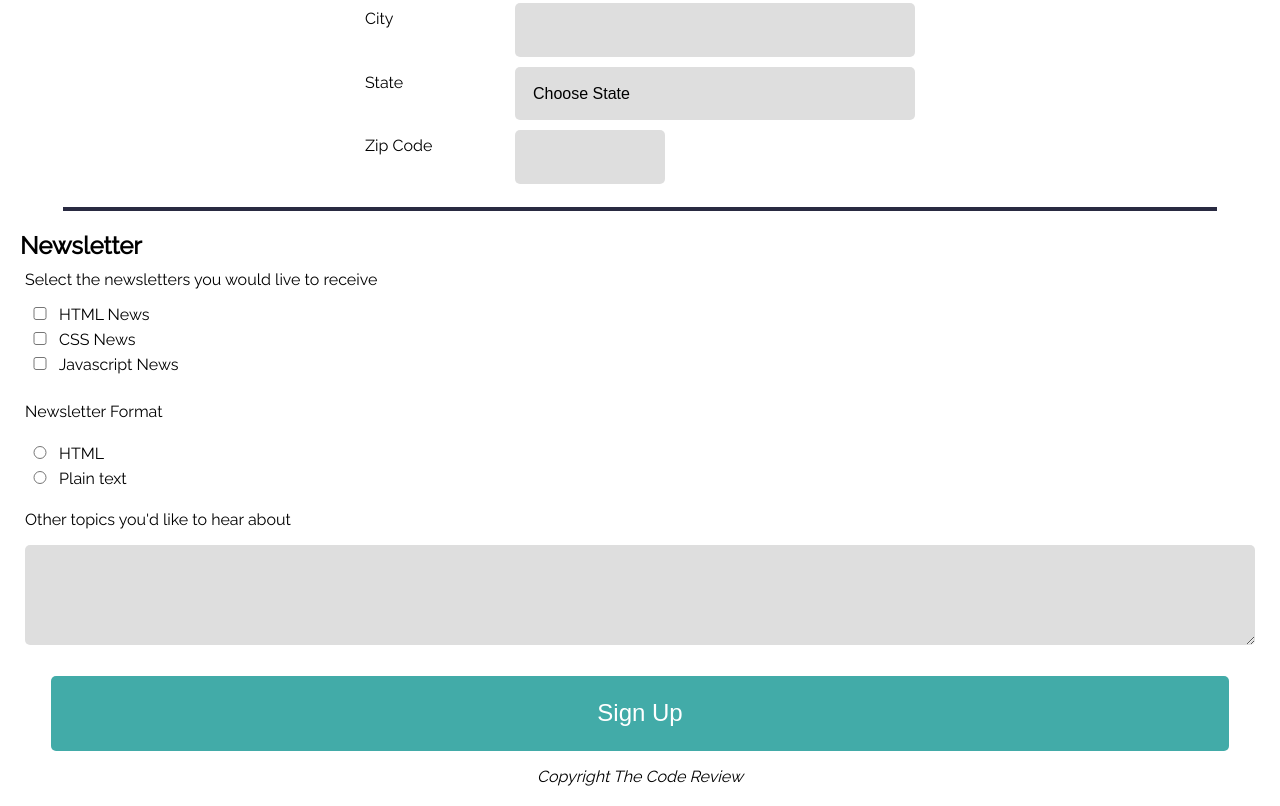
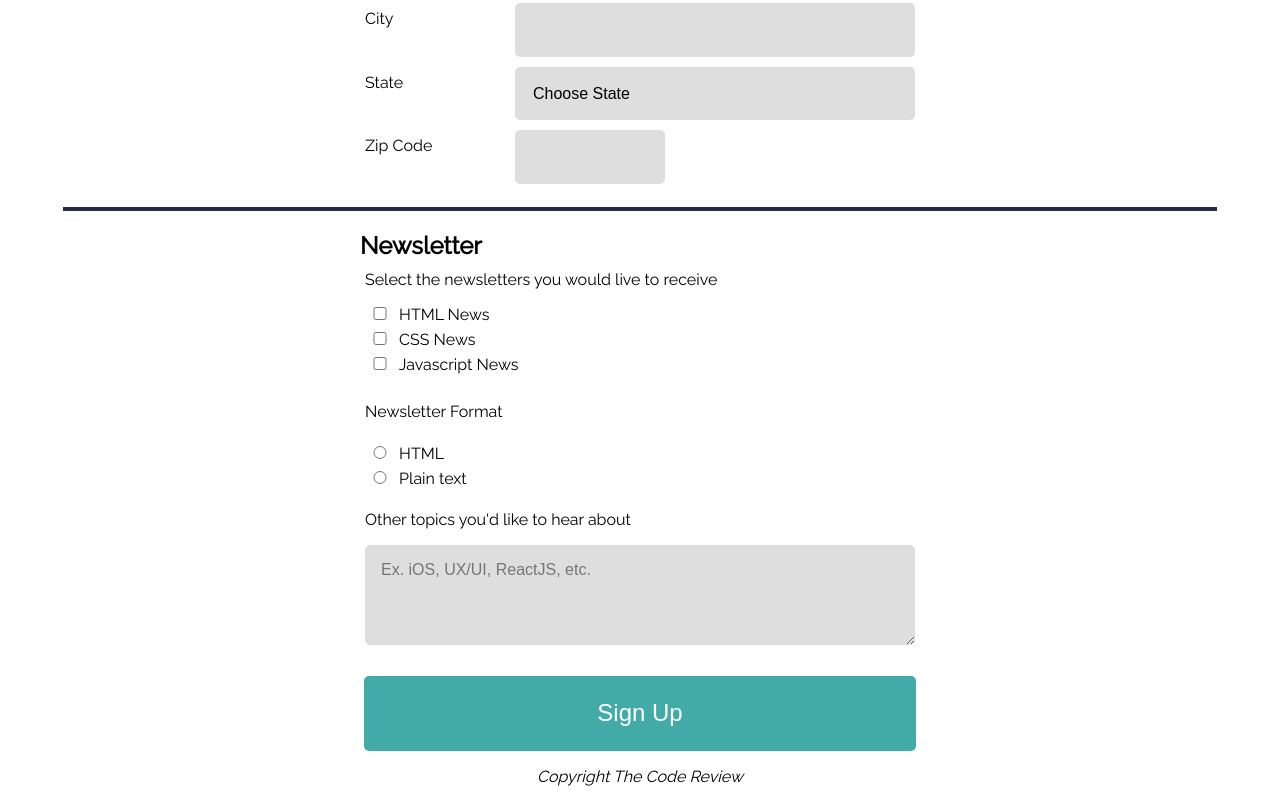
Before and after one commit to zellerpress/online-form---techdegree-project-3, a plain HTML site: page index.html in a window 1280 px wide. Shown: the part 533-1339 px from the top of the page. Drawn offline with Linux system fonts and the light colour scheme.

Commit message:
fixed small HTML errors after validation

```diff
--- a/index.html
+++ b/index.html
@@ -7,9 +7,9 @@
 <link rel="stylesheet" href="css/normalize.css">
   <link rel="stylesheet" href="css/styles.css">
   <link href='https://fonts.googleapis.com/css?family=Raleway' rel='stylesheet' type='text/css'></head>
+<body>
+  <form action="index.html" method="post">
 
-  <form action="index.html" method="post">
-  <body>
     <div class="header">
       <h1>The Code Review</h1>
     </div>
@@ -104,7 +104,8 @@
   </fieldset>
  </div>
     <hr id="hr_regular">
-      <div id="wrapper">
+
+ <div class="bottom_wrapper">
     <h2>Newsletter</h2>
     <fieldset id="newsletter">
     Select the newsletters you would live to receive
@@ -123,13 +124,14 @@
 
     <p>Other topics you'd like to hear about</p>
 
-    <textarea id="other_topics" value="other_topics" name="other_topics"></textarea>
+    <textarea id="other_topics" name="other_topics" placeholder="Ex. iOS, UX/UI, ReactJS, etc. "></textarea>
 
   </fieldset>
     <p><button type="submit" id="submit">Sign Up</button></p>
-  </form>
+ </div>
+</form>
 
     <footer>Copyright The Code Review</footer>
-  </div>
+
 </body>
 </html>
```
